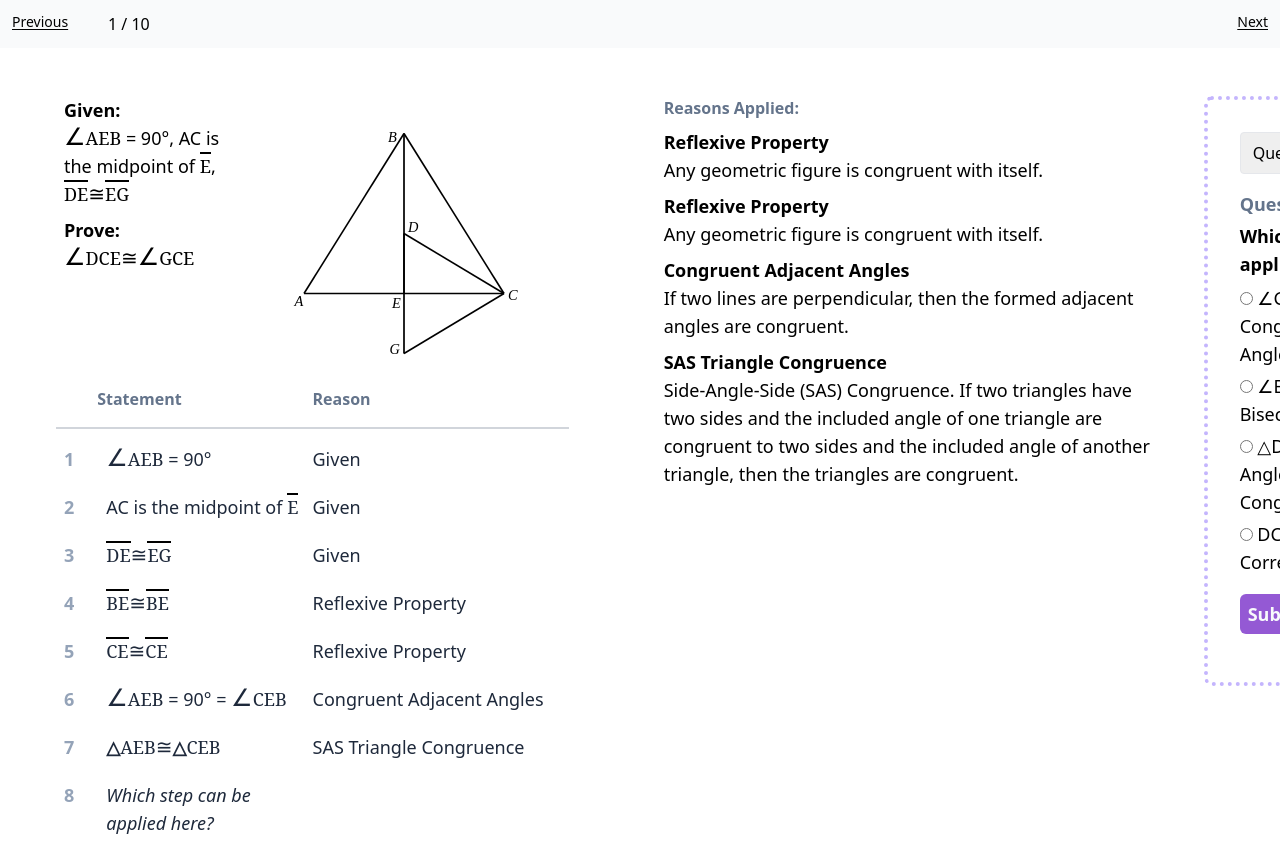
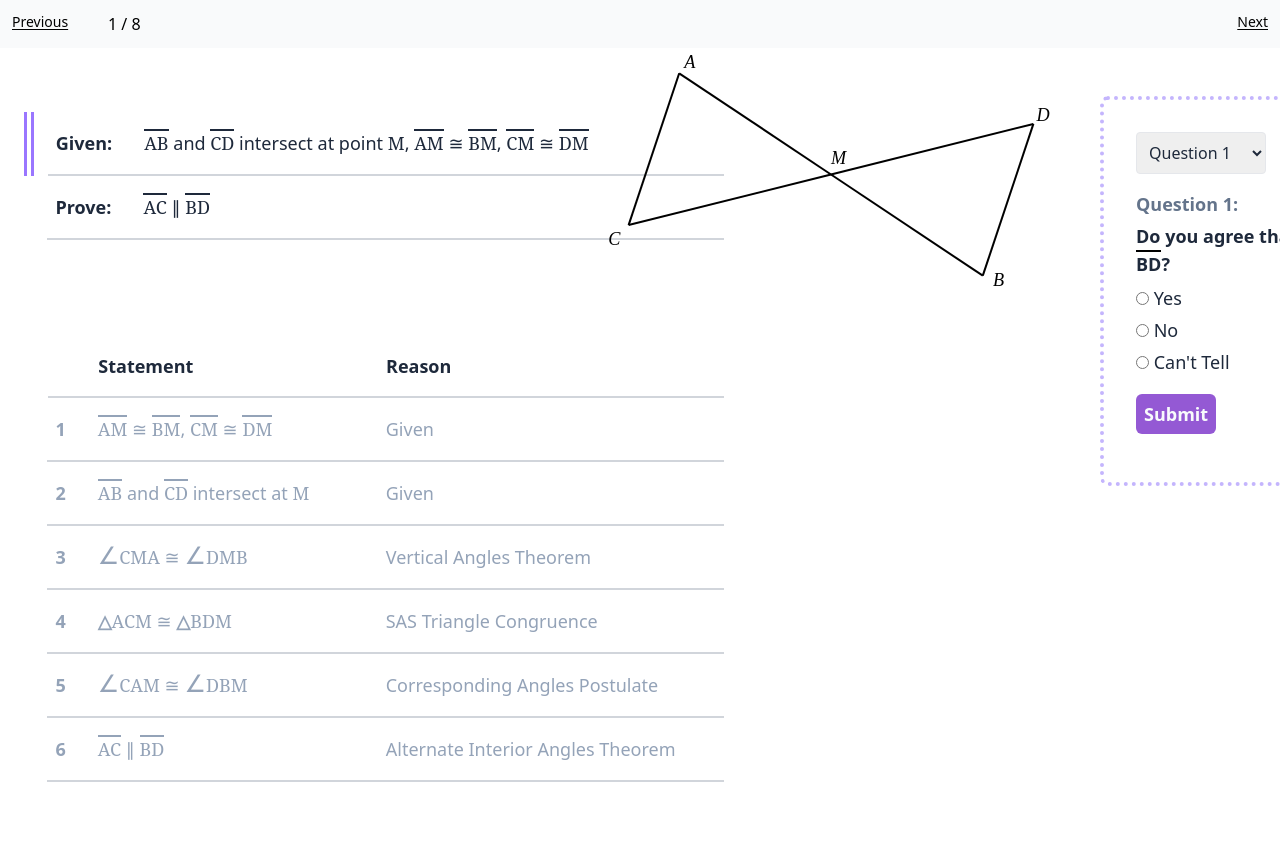
Before and after one commit to hsharriman/ender, a React (Create React App) app: page / in a window 1280 px wide. Shown: the top 846 px of the page. Built offline with nearby package versions, Linux system fonts and the light colour scheme.

Commit message:
added incomplete proofs

```diff
--- a/src/App.tsx
+++ b/src/App.tsx
@@ -37,9 +37,8 @@ const randomizeProofs = (arr: LayoutProps[]) => {
   const order = fisherYates(arr.length);
   const newArr = order.map((i) => arr[i]);
   // only 2 proofs are needed per experiment
-  // if (arr.length === 2) return newArr;  // TODO uncomment
-  // return newArr.slice(1);
-  return newArr;
+  if (arr.length === 2) return newArr; // TODO uncomment
+  return newArr.slice(1);
 };
 
 const staticLayout = (proofMeta: LayoutProps): AppMeta => {
@@ -82,20 +81,18 @@ export class App extends React.Component<AppProps, AppState> {
     const randomCheckingProofs = randomizeLayout(
       randomizeProofs([PC1, PC2, PC3])
     );
-    const randomIncompleteProofs = randomizeLayout(randomizeProofs([IP1, IP2]));
+    const randomIncompleteProofs = randomizeLayout(
+      randomizeProofs([IP1, IP2, IP3])
+    );
 
     // TODO uncomment
-    // let randomProofOrder = randomCompleteProofs.concat(
-    //   randomCheckingProofs,
-    //   randomIncompleteProofs
-    // );
-    let randomProofOrder = randomCompleteProofs.concat(randomCheckingProofs);
+    let randomProofOrder = randomCompleteProofs.concat(
+      randomCheckingProofs,
+      randomIncompleteProofs
+    );
     // shuffle activities
     const shuffleProofOrder = fisherYates(randomProofOrder.length);
     this.meta = shuffleProofOrder.map((i) => randomProofOrder[i]);
-    this.meta = [staticLayout(IP3), interactiveLayout(IP3)]
-      .concat(randomIncompleteProofs)
-      .concat(this.meta);
   }
 
   onClick = (direction: number) => (e: React.MouseEvent<HTMLButtonElement>) => {
--- a/src/components/InteractiveAppPage.tsx
+++ b/src/components/InteractiveAppPage.tsx
@@ -85,12 +85,9 @@ export class InteractiveAppPage extends React.Component<
   };
 
   render() {
-    // To avoid re-building ctx too many times, only build if the activeFrame is "given" (is by default on initial load)
     // TODO ideally ctx should be formatted in a way that react can detect when it changes, this hack is necessary
     // because only calling this method once means that the ctx doesn't update between pages
-    if (this.state.activeFrame === "given") {
-      this.buildCtx();
-    }
+    this.buildCtx();
     return (
       <>
         {this.ctx.getReliesOn() && (
--- a/src/questions/completeQuestions.tsx
+++ b/src/questions/completeQuestions.tsx
@@ -1,4 +1,4 @@
-import { strs, segmentQuestion } from "../core/geometryText";
+import { segmentQuestion, strs } from "../core/geometryText";
 
 export interface Question {
   prompt: string | JSX.Element;
```
